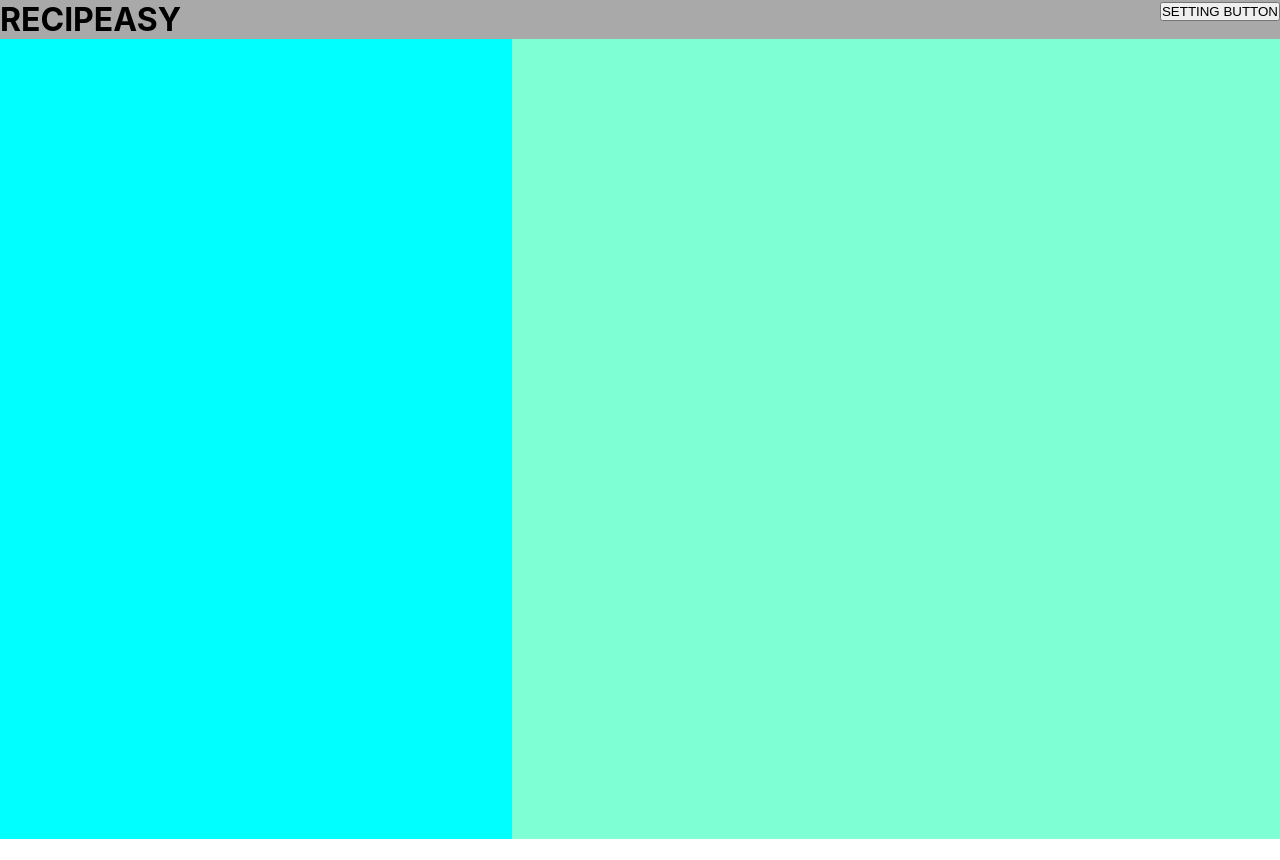
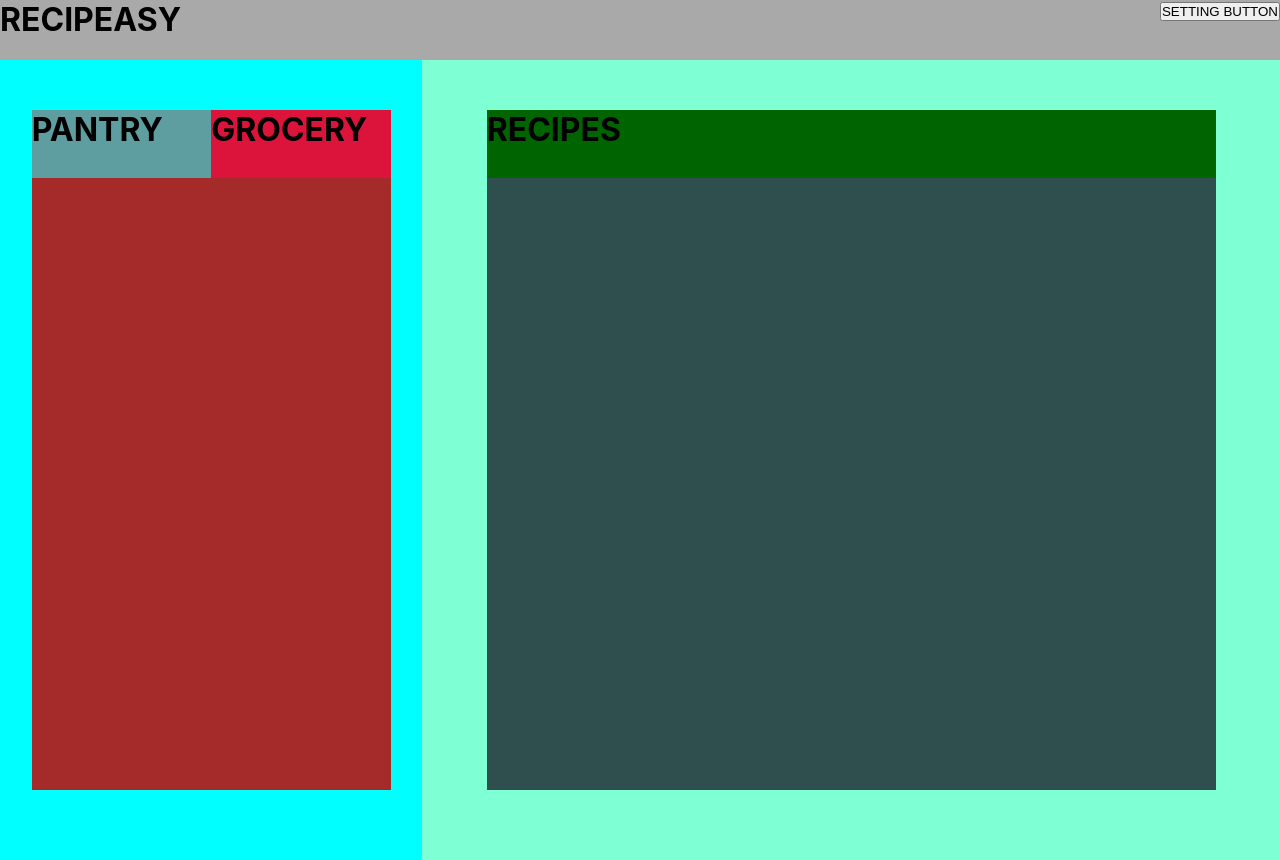
Before and after one commit to danthew/COP4331_Large_Project, a React (Create React App) app in the folder frontend/: page / in a window 1280 px wide. Before the commit the page ends 839 px from the top, so only its background shows below. Built offline with nearby package versions, Linux system fonts and the light colour scheme.

Commit message:
adding more divs to format the page

```diff
--- a/frontend/src/App.css
+++ b/frontend/src/App.css
@@ -16,7 +16,7 @@
 
 .title-bar {
   background-color: #a9a9a9;
-  height: auto;
+  height: 7.5%;
   overflow: auto;
 }
 
@@ -34,13 +34,56 @@
 .pan-gro {
   background-color: aqua;
   height: 100%;
-  width: 40%;
+  width: 33%;
   float: left;
 }
 
 .recipe {
   height: 100%;
-  width: 60%;
+  width: 67%;
   float: right;
   background-color: aquamarine;
 }
+
+.pan-gro-ui {
+  background-color: brown;
+  height: 85%;
+  width: 85%;
+  margin-left: 7.5%;
+  margin-top: 50px;
+}
+
+.pan-button {
+  background-color: cadetblue;
+  float: left;
+  height: 10%;
+  width: 50%;
+}
+
+.gro-button {
+  background-color: crimson;
+  float: right;
+  height: 10%;
+  width: 50%;
+}
+
+.pan-gro-item {
+  background-color: darkseagreen;
+}
+
+.recipe-ui {
+  background-color: darkslategrey;
+  height: 85%;
+  width: 85%;
+  margin-left: 7.5%;
+  margin-top: 50px;
+}
+
+.recipe-header {
+  background-color: darkgreen;
+  height: 10%;
+}
+
+.recipe-item {
+  background-color: darkgoldenrod;
+}
--- a/frontend/src/components/Home.js
+++ b/frontend/src/components/Home.js
@@ -6,8 +6,11 @@ function HomeTitle()
     {
         event.preventDefault();
 
-        alert('doIt()');
+        alert('settings()');
     };
+
+    //pan = pantry
+    //gro = grocery
 
     return(
         <div class="background">
@@ -19,10 +22,27 @@ function HomeTitle()
             </div>
             <div class="content">
                 <div class="pan-gro">
+                    <div class="pan-gro-ui">
+                        <div class="pan-button">
+                            <h1 class='title'>PANTRY</h1>
+                        </div>
+                        <div class="gro-button">
+                            <h1 class='title'>GROCERY</h1>
+                        </div>
+                        <div class="pan-gro-item">
 
+                        </div>
+                    </div>
                 </div>
                 <div class="recipe">
+                    <div class="recipe-ui">
+                        <div class="recipe-header">
+                            <h1 class='title'>RECIPES</h1>
+                        </div>
+                        <div class="recipe-item">
 
+                        </div>
+                    </div>
                 </div>
             </div>
         </div>
```
